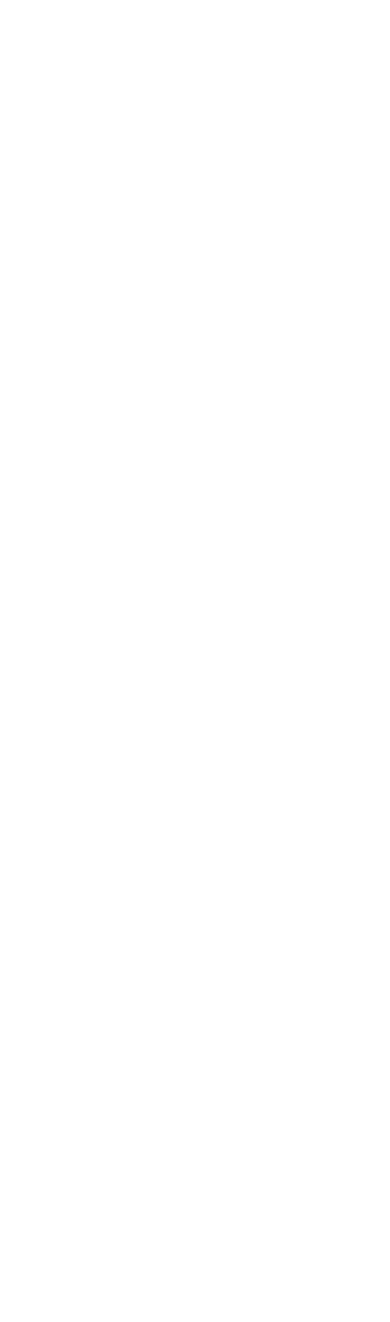
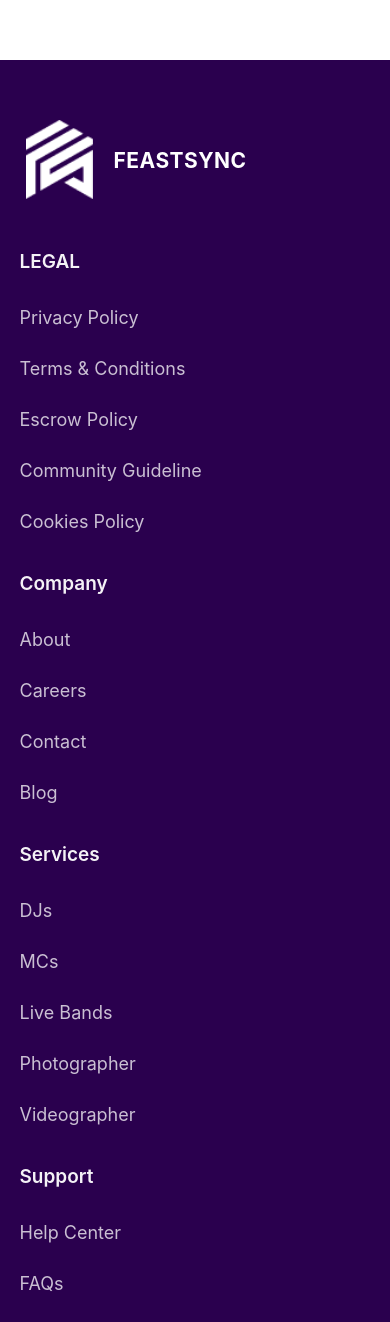
Before and after one commit to Feastsync/FeastSync, a React (Vite) app: page /howitworks/howitworksvendor/howitworksvendor in a window 390 px wide. Shown: the part 675-1997 px from the top of the page. Before the commit the page ends 844 px from the top, so only its background shows below. Built offline with nearby package versions, Linux system fonts and the light colour scheme.

Commit message:
i redesign the footer and fix the main pictures on howitworks page

```diff
--- a/src/App.jsx
+++ b/src/App.jsx
@@ -1,16 +1,18 @@
-import React from 'react'
-import Contact from "./Page/Contact.jsx"
-import { BrowserRouter, Routes, Route } from 'react-router-dom'
-import Howitworks from "./Page/Howitworks.jsx"
-import Layout from "./Page/Layout.jsx"
-import Home from './Page/Home.jsx'
-import VendorsPage from './Page/VendorsPage.jsx'
-import AllVendors from './Components/VendorsComponents/All.jsx'
-import DJs from './Components/VendorsComponents/DJs.jsx'
-import MCs from './Components/VendorsComponents/MCs.jsx'
-import LiveBands from './Components/VendorsComponents/LiveBands.jsx'
-import Photography from "./Components/VendorsComponents/Photographty.jsx"
-import Videography from './Components/VendorsComponents/Videography.jsx'
+import React from "react";
+import Contact from "./Page/Contact.jsx";
+import Howitworks from "./Page/Howitworks.jsx";
+// import Services from './Page/Services.jsx'
+// import GetStarted from './Page/GetStarted.jsx'
+import { BrowserRouter, Routes, Route } from "react-router-dom";
+import Layout from "./Page/Layout.jsx";
+import Home from "./Page/Home.jsx";
+import VendorsPage from "./Page/VendorsPage.jsx";
+import AllVendors from "./Components/VendorsComponents/All.jsx";
+import DJs from "./Components/VendorsComponents/DJs.jsx";
+import MCs from "./Components/VendorsComponents/MCs.jsx";
+import LiveBands from "./Components/VendorsComponents/LiveBands.jsx";
+import Photography from "./Components/VendorsComponents/Photographty.jsx";
+import Videography from "./Components/VendorsComponents/Videography.jsx";
 
 const App = () => {
   return (
@@ -27,10 +29,14 @@ const App = () => {
             <Route path="photography" element={<Photography />} />
             <Route path="videography" element={<Videography />} />
           </Route>
+          <Route path="/contact" element={<Contact />} />
         </Route>
+        {/* <Route path='/about' element={<About />}/> */}
+        {/* <Route path='/services' element={<Services />} /> */}
+        {/* <Route path="/getStarted" element={<GetStarted />} /> */}
       </Routes>
     </BrowserRouter>
-  )
-}
+  );
+};
 
-export default App
+export default App;
--- a/src/Components/Css/Footer.css
+++ b/src/Components/Css/Footer.css
@@ -1,116 +1,99 @@
 .footer_sec {
   width: 100%;
-  background-color: var(--primary-color);
+  background-color: #2A004E; /* Exact deep purple hex from image */
   font-family: "Plus Jakarta Sans", sans-serif;
-  padding: 12vh 0;
+  padding: 60px 0; /* Balanced height distribution */
   box-sizing: border-box;
 }
 
 .footer_container {
-  width: 90%;
+  width: 100%;
+  max-width: 1300px;
   margin: 0 auto;
   display: flex;
   flex-direction: row;
+  justify-content: space-between;
   align-items: flex-start;
-  gap: 60px;
+  gap: 40px;
 }
-
 
 .footer_brand {
   display: flex;
   flex-direction: row;
   align-items: center;
-  gap: 12px;
+  gap: 14px;
   flex-shrink: 0;
 }
 
 .footer_logo {
-  width: 60px;
-  height: 60px;
+  width: 80px;
+  height: 80px;
   object-fit: contain;
   filter: brightness(0) invert(1);
 }
+
 .footer_brand_name {
-  color:white;
-  font-size: 20px;
+  color: #ffffff;
+  font-size: 21px;
   font-weight: 700;
-  letter-spacing: 1px;
+  letter-spacing: 0.5px;
 }
+
 .footer_links {
   display: flex;
   flex-direction: row;
-  flex: 1;
-  justify-content: space-between;
-  gap: 20px;
+  flex-grow: 1;
+  justify-content: space-around; /* Replicates clean vertical alignment grouping */
+  gap: 120px;
+  max-width: 850px;
 }
+
 .footer_col {
   display: flex;
   flex-direction: column;
-  gap: 16px;
+  gap: 30px; /* Roomy, clean vertical spacing matching image */
 }
 
 .footer_col_title {
   color: #ffffff;
-  font-size: 16px;
-  font-weight: 700;
-  margin: 0 0 8px 0;
-  letter-spacing: 0.5px;
+  font-size: 19px;
+  font-weight: 600;
+  margin: 0 0 4px 0;
+  opacity: 0.95;
 }
 
 .footer_link {
-  color: #e0e0e0;
-  font-size: 14px;
+  color: #ffffff;
+  font-size: 18px;
   font-weight: 400;
   text-decoration: none;
   cursor: pointer;
-  transition: color 0.2s ease;
+  opacity: 0.75; /* Smooth, soft-white finish on UI typography */
+  transition: opacity 0.2s ease;
 }
 
 .footer_link:hover {
-  color: #ffffff;
+  opacity: 1;
 }
 
-@media (max-width: 768px) {
-
-  .footer_sec {
-    padding: 5vh 0;
-  }
-
+/* Responsive Fluidity for Handheld Devices */
+@media (max-width: 868px) {
   .footer_container {
     flex-direction: column;
-    gap: 30px;
-    width: 85%;
-  }
-
-  .footer_brand {
-    flex-direction: row;
-    align-items: center;
-  }
-
-  .footer_logo {
-    width: 50px;
-    height: 50px;
-  }
-
-  .footer_brand_name {
-    font-size: 18px;
+    gap: 50px;
+    width: 90%;
   }
 
   .footer_links {
-    flex-direction: column;
-    gap: 30px;
+    width: 100%;
+    display: grid;
+    grid-template-columns: repeat(2, 1fr); /* Clean 2-column mobile structure */
+    gap: 40px 20px;
   }
+}
 
-  .footer_col {
-    gap: 12px;
+@media (max-width: 480px) {
+  .footer_links {
+    grid-template-columns: 1fr; /* Stack layout on tiny screens */
   }
-
-  .footer_col_title {
-    font-size: 14px;
-  }
-
-  .footer_link {
-    font-size: 13px;
-  }
-
 }
--- a/src/Components/Footer.jsx
+++ b/src/Components/Footer.jsx
@@ -6,45 +6,45 @@ const Footer = () => {
   return (
     <footer className="footer_sec">
       <div className="footer_container">
-
         <div className="footer_brand">
           <img src={Headerlogo} alt="FeastSync Logo" className="footer_logo" />
           <span className="footer_brand_name">FEASTSYNC</span>
         </div>
 
+        {/* Navigation Content Grid */}
         <div className="footer_links">
 
           <div className="footer_col">
             <h4 className="footer_col_title">LEGAL</h4>
-            <a className="footer_link">Privacy Policy</a>
-            <a className="footer_link">Terms & Conditions</a>
-            <a className="footer_link">Escrow Policy</a>
-            <a className="footer_link">Community Guideline</a>
-            <a className="footer_link">Cookies Policy</a>
+            <a href="#privacy" className="footer_link">Privacy Policy</a>
+            <a href="#terms" className="footer_link">Terms & Conditions</a>
+            <a href="#escrow" className="footer_link">Escrow Policy</a>
+            <a href="#guidelines" className="footer_link">Community Guideline</a>
+            <a href="#cookies" className="footer_link">Cookies Policy</a>
           </div>
 
           <div className="footer_col">
             <h4 className="footer_col_title">Company</h4>
-            <a className="footer_link">About</a>
-            <a className="footer_link">Careers</a>
-            <a className="footer_link">Contact</a>
-            <a className="footer_link">Blog</a>
+            <a href="#about" className="footer_link">About</a>
+            <a href="#careers" className="footer_link">Careers</a>
+            <a href="#contact" className="footer_link">Contact</a>
+            <a href="#blog" className="footer_link">Blog</a>
           </div>
 
           <div className="footer_col">
             <h4 className="footer_col_title">Services</h4>
-            <a className="footer_link">DJs</a>
-            <a className="footer_link">MCs</a>
-            <a className="footer_link">Live Bands</a>
-            <a className="footer_link">Photographer</a>
-            <a className="footer_link">Videographer</a>
+            <a href="#djs" className="footer_link">DJs</a>
+            <a href="#mcs" className="footer_link">MCs</a>
+            <a href="#bands" className="footer_link">Live Bands</a>
+            <a href="#photographer" className="footer_link">Photographer</a>
+            <a href="#videographer" className="footer_link">Videographer</a>
           </div>
 
           <div className="footer_col">
             <h4 className="footer_col_title">Support</h4>
-            <a className="footer_link">Help Center</a>
-            <a className="footer_link">FAQs</a>
-            <a className="footer_link">Refund Policy</a>
+            <a href="#help" className="footer_link">Help Center</a>
+            <a href="#faqs" className="footer_link">FAQs</a>
+            <a href="#refund" className="footer_link">Refund Policy</a>
           </div>
 
         </div>
--- a/src/Page/Home.jsx
+++ b/src/Page/Home.jsx
@@ -3,7 +3,6 @@ import HomeHero from '../Components/HomeComponents/HomeHero'
 import FeaturedVendors from '../Components/HomeComponents/FeaturedVendors'
 import HowItWorks from '../Components/HomeComponents/HowItWork'
 import WhatWeStandFor from '../Components/HomeComponents/WhatWeStandFor'
-import Footer from '../Components/Footer'
 import Readytogetstarted from '../Components/Readytogetstarted'
 
 const Home = () => {
@@ -14,7 +13,6 @@ const Home = () => {
       <HowItWorks/>
       <WhatWeStandFor/>
       <Readytogetstarted/>
-      <Footer/>
     </div>
   )
 }
--- a/src/Page/Layout.jsx
+++ b/src/Page/Layout.jsx
@@ -1,16 +1,18 @@
-import React from 'react'
-import { Outlet } from 'react-router-dom'
-import Header from "../Components/Header"
+import React from "react";
+import { Outlet } from "react-router-dom";
+import Header from "../Components/Header";
+import Footer from "../Components/Footer";
 
 const Layout = () => {
   return (
     <div>
       <Header />
-      <main>
+      <main style={{ minHeight: "80vh" }}>
         <Outlet />
       </main>
+      <Footer />
     </div>
-  )
-}
+  );
+};
 
-export default Layout
+export default Layout;
--- a/src/Props/Button.jsx
+++ b/src/Props/Button.jsx
@@ -8,7 +8,7 @@ const Button = (props) => {
       onClick={props.onClick}
     >
       {props.btnText}
-    </button>
+    </button >
   )
 }
 
--- a/src/index.css
+++ b/src/index.css
@@ -7,7 +7,7 @@
 :root{
 
  --primary-color: #330159;
-  --secondary-color: #C4622D;
+  --secondary-color: #c64a0c;
   --background-color: #F0F0F0;
   --text-color: #0F0F10
 }
```
Also changed, not shown: src/Components/HowItWorksComponents/Howitworksescrow.jsx (+53 -49 lines), src/Components/HowItWorksComponents/Howitworkshost.jsx (+72 -58 lines), src/Components/HowItWorksComponents/Howitworksvendor.jsx (+69 -58 lines), src/Page/Contact.jsx (+55 -53 lines), src/assets/logos/Headerlogo2.svg (added), 1 other file (tests, documents, lock files or other folders).
